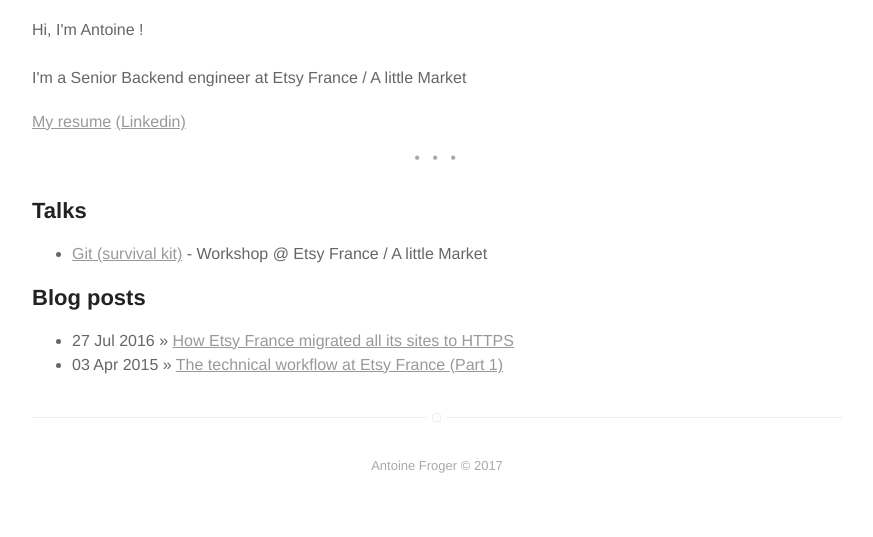
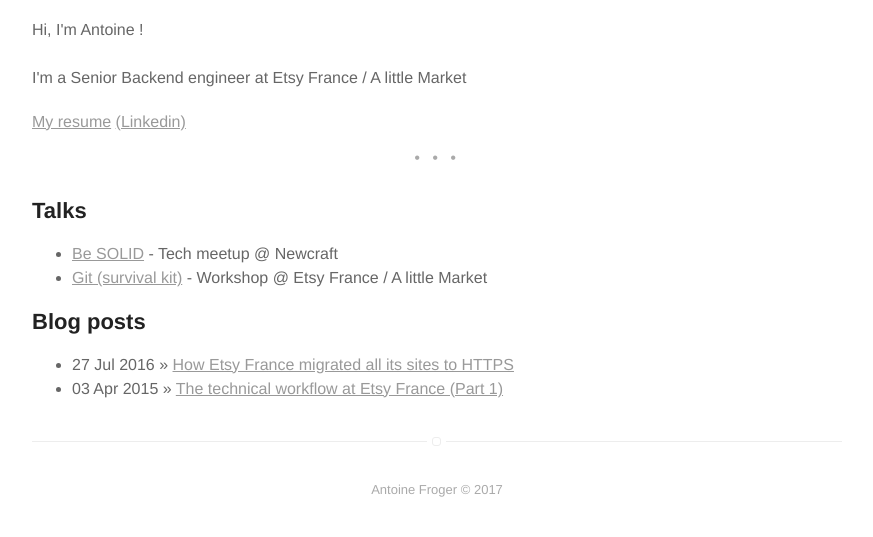
Before and after one commit to antfroger/antfroger.github.io, a Jekyll site: the page built from about.md, in a window 1280 px wide. Shown: the part 557-1094 px from the top of the page, without its empty margins (203-1076 px from the left). Built offline with Jekyll 4.4.1, drawn with Linux system fonts in a browser that asks for light colours; before the commit the page ends 1070 px from its top, so only the background shows below that.

Commit message:
Add 'Be SOLID' tech meetup

```diff
--- a/_config.yml
+++ b/_config.yml
@@ -38,6 +38,11 @@
 # talks
 talks: [
     {
+        title: "Be SOLID",
+        description: "Tech meetup @ Newcraft",
+        url: "/slides-be-solid"
+    },
+    {
         title: "Git (survival kit)",
         description: "Workshop @ Etsy France / A little Market",
         url: "/slides-git-survival-kit"
```
